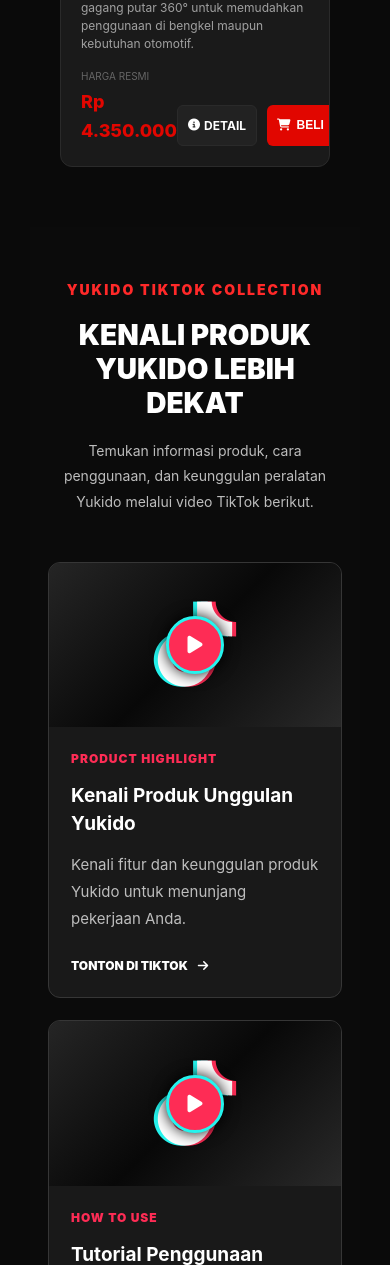
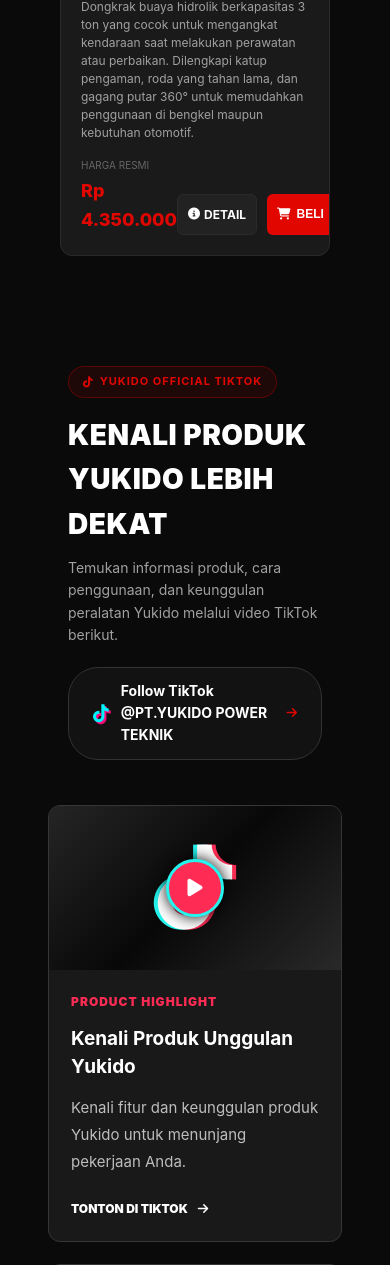
Before and after one commit to nurkumada/yukido-motorsport, a PHP site: page / in a window 390 px wide; the page is wider, and only the part inside the window is pictured. Shown: the part 3276-4541 px from the top of that part. Run offline with PHP 8.4, Linux system fonts and the light colour scheme.

Commit message:
10112026

```diff
--- a/frontend/css/style.css
+++ b/frontend/css/style.css
@@ -23,7 +23,7 @@
 
     /* Gunakan background-color sebagai dasar, dan background-image untuk gradasinya */
     background-color: var(--bg-primary);
-    background-image: linear-gradient(to bottom, #5a0505 0%, var(--bg-primary) 1000px);
+    background-image: linear-gradient(to bottom, #100202 0%, var(--bg-primary) 1000px);
     background-repeat: no-repeat;
     min-height: 100vh;
 
@@ -1024,39 +1030,97 @@
 
 
 /* SECTION VIDEO TIKTOK YUKIDO */
-.video-yukido-section {
-    padding: 85px 40px;
-    background: #0b0b0b;
-    color: #fff;
-}
-
+/* ====================================================
+   TIKTOK SECTION HEADER (RATA KIRI DENGAN TOMBOL KANAN)
+==================================================== */
 .video-header {
-    text-align: center;
-    margin-bottom: 48px;
+    display: flex;
+    justify-content: space-between;
+    align-items: flex-end;
+    margin-bottom: 40px;
+    padding: 0 20px;
+}
+
+.video-header-left {
+    max-width: 700px;
+    text-align: left;
 }
 
 .video-badge {
-    display: inline-block;
-    color: #ff2929;
+    display: inline-flex;
+    align-items: center;
+    gap: 6px;
+    background-color: rgba(225, 6, 0, 0.1);
+    color: #e10600;
+    padding: 6px 14px;
+    border-radius: 20px;
+    font-size: 11px;
+    font-weight: 700;
+    letter-spacing: 1px;
+    margin-bottom: 15px;
+    border: 1px solid rgba(225, 6, 0, 0.3);
+}
+
+.video-header-left h2 {
+    font-size: 32px;
+    color: #ffffff;
+    font-weight: 900;
+    margin-bottom: 10px;
+    letter-spacing: 0.5px;
+}
+
+.video-header-left p {
+    font-size: 15px;
+    color: #a0a0a0;
+    line-height: 1.6;
+    margin: 0;
+}
+
+/* Tombol Follow TikTok di Kanan */
+.video-header-right {
+    padding-bottom: 5px; /* Menyelaraskan tombol dengan teks p */
+}
+
+.btn-follow-tiktok {
+    display: inline-flex;
+    align-items: center;
+    gap: 12px;
+    background-color: #121212;
+    color: #ffffff;
+    padding: 12px 24px;
+    border-radius: 30px;
+    text-decoration: none;
     font-size: 14px;
-    font-weight: 900;
-    letter-spacing: 2px;
-    margin-bottom: 18px;
-}
-
-.video-header h2 {
-    font-size: clamp(30px, 3.2vw, 46px);
-    font-weight: 900;
-    line-height: 1.2;
-    margin: 0 0 18px;
-}
-
-.video-header p {
-    color: #bdbdbd;
-    font-size: 17px;
-    line-height: 1.8;
-    max-width: 800px;
-    margin: 0 auto;
+    font-weight: 700;
+    border: 1px solid #333;
+    transition: all 0.3s ease;
+}
+
+.btn-follow-tiktok .fa-tiktok {
+    color: #00f2fe; /* Warna cyan khas TikTok */
+    font-size: 18px;
+    text-shadow: 2px 2px 0px #fe0979; /* Efek glitch 3D TikTok */
+}
+
+.btn-follow-tiktok .fa-arrow-right {
+    color: #e10600;
+    font-size: 12px;
+}
+
+.btn-follow-tiktok:hover {
+    background-color: #1a1a1a;
+    border-color: #e10600;
+    transform: translateY(-3px);
+    box-shadow: 0 5px 15px rgba(225, 6, 0, 0.2);
+}
+
+/* Responsif untuk Layar Kecil (HP) */
+@media (max-width: 768px) {
+    .video-header {
+        flex-direction: column;
+        align-items: flex-start;
+        gap: 20px;
+    }
 }
 
 /* GRID VIDEO TIKTOK */
--- a/frontend/index.html
+++ b/frontend/index.html
@@ -120,7 +120,7 @@
          <section class="hero-section">
     <!-- Container khusus untuk mode full gambar -->
     <div class="hero-container full-image-mode">
-        <img src="images/iklan.png" alt="Banner Promo YUKIDO" class="iklan-hero-img-full">
+        <img src="images/yukido.png" alt="Banner Promo YUKIDO" class="iklan-hero-img-full">
     </div>
 </section>
 
@@ -277,7 +277,7 @@
             <div class="section-header">
                 <div>
                     <div class="section-badge">
-                        <span class="badge-red">RACING SELECTION</span>
+                        <span class="badge-red">TOOLS SELECTION</span>
                         STOK TERSEDIA & TERUJI
                     </div>
                     <h2 class="section-title">PRODUK POPULER</h2>
@@ -428,15 +428,23 @@
 <!-- SECTION VIDEO TIKTOK YUKIDO -->
 <section class="video-yukido-section">
     <div class="video-header">
-        <span class="video-badge">YUKIDO TIKTOK COLLECTION</span>
-        <h2>KENALI PRODUK YUKIDO LEBIH DEKAT</h2>
-        <p>
-            Temukan informasi produk, cara penggunaan, dan keunggulan
-            peralatan Yukido melalui video TikTok berikut.
-        </p>
+        <div class="video-header-left">
+            <span class="video-badge"><i class="fab fa-tiktok"></i> YUKIDO OFFICIAL TIKTOK</span>
+            <h2>KENALI PRODUK YUKIDO LEBIH DEKAT</h2>
+            <p>Temukan informasi produk, cara penggunaan, dan keunggulan peralatan Yukido melalui video TikTok berikut.</p>
+        </div>
+        <div class="video-header-right">
+            <a href="https://www.tiktok.com/@pt.yukido.power.teknik?_r=1&_t=ZS-9BI6FlRFsXa"
+               target="_blank"
+               rel="noopener noreferrer"
+               class="btn-follow-tiktok">
+                <i class="fab fa-tiktok"></i> Follow TikTok @PT.YUKIDO POWER TEKNIK <i class="fas fa-arrow-right"></i>
+            </a>
+        </div>
     </div>
 
     <div class="video-yukido-grid">
+        <!-- (BIAKAN KODE KARTU VIDEO 1, 2, 3, 4 TETAP SEPERTI SEBELUMNYA) -->
 
         <!-- VIDEO 1 -->
         <div class="video-yukido-card">
@@ -741,16 +749,25 @@
             </ul>
         </div>
 
-        <!-- KOLOM 3: OFFICIAL STORE & FOLLOW US -->
+       <!-- KOLOM 3: OFFICIAL STORE & FOLLOW US -->
         <div class="footer-col footer-social-store">
             <!-- Official Store -->
             <div class="store-section">
                 <h3>OFFICIAL STORE</h3>
                 <div class="store-badges">
-                    <a href="#" class="store-badge"><i class="fas fa-shopping-bag"></i> Tokopedia</a>
-                    <a href="#" class="store-badge"><i class="fab fa-tiktok"></i> TikTok Shop</a>
-                    <a href="#" class="store-badge"><i class="fas fa-store"></i> Shopee</a>
-                    <a href="#" class="store-badge"><i class="fas fa-box"></i> Lazada</a>
+                    <!-- Ganti tanda # dengan link toko Anda -->
+                    <a href="#" target="_blank" class="store-badge tokped-btn">
+                        <img src="images/tokopedia.png" alt="Tokopedia" class="icon-tokped-asli"> Tokopedia
+                    </a>
+                    <a href="#" target="_blank" class="store-badge tiktok-btn">
+                        <i class="fab fa-tiktok"></i> TikTok Shop
+                    </a>
+                    <a href="#" target="_blank" class="store-badge shopee-btn">
+                        <i class="fas fa-shopping-bag"></i> Shopee
+                    </a>
+                    <a href="#" target="_blank" class="store-badge lazada-btn">
+                        <i class="fas fa-heart"></i> Lazada
+                    </a>
                 </div>
             </div>
 
@@ -758,16 +775,14 @@
             <div class="follow-section">
                 <h3>FOLLOW US</h3>
                 <div class="social-circles">
-                    <a href="#" class="social-btn"><i class="fab fa-facebook-f"></i></a>
-                    <a href="#" class="social-btn"><i class="fab fa-instagram"></i></a>
-                    <a href="#" class="social-btn"><i class="fab fa-youtube"></i></a>
-                    <a href="#" class="social-btn"><i class="fab fa-tiktok"></i></a>
+                    <!-- Ganti tanda # dengan link sosmed Anda -->
+                    <a href="#" target="_blank" class="social-btn facebook"><i class="fab fa-facebook-f"></i></a>
+                    <a href="#" target="_blank" class="social-btn instagram"><i class="fab fa-instagram"></i></a>
+                    <a href="https://www.tiktok.com/@pt.yukido.power.teknik?_r=1&_t=ZS-9BI6FlRFsXa" target="_blank" class="social-btn tiktok"><i class="fab fa-tiktok"></i></a>
+                    <a href="#" target="_blank" class="social-btn youtube"><i class="fab fa-youtube"></i></a>
                 </div>
             </div>
         </div>
-
-    </div>
-</footer>
 
         <!-- Floating Button -->
         <button class="floating-btn">
@@ -801,7 +816,7 @@
     </div>
 </div>
 
-    <!-- Tombol Floating (Pastikan ini ada di bagian bawah sebelum </main> atau </body>) -->
+    <!-- Tombol Floating (Pastikan ini ada di bagian bawah sebelum </main> atau </body>
     <button class="floating-btn" id="chatbotToggle">
         <i class="fas fa-robot"></i> TANYA AI
     </button>
```
Also changed, not shown: other parts of frontend/css/style.css (+94 -21 lines), frontend/images/iklan.png (deleted), frontend/images/tokopedia.png (added), frontend/images/yukido.png (added).
